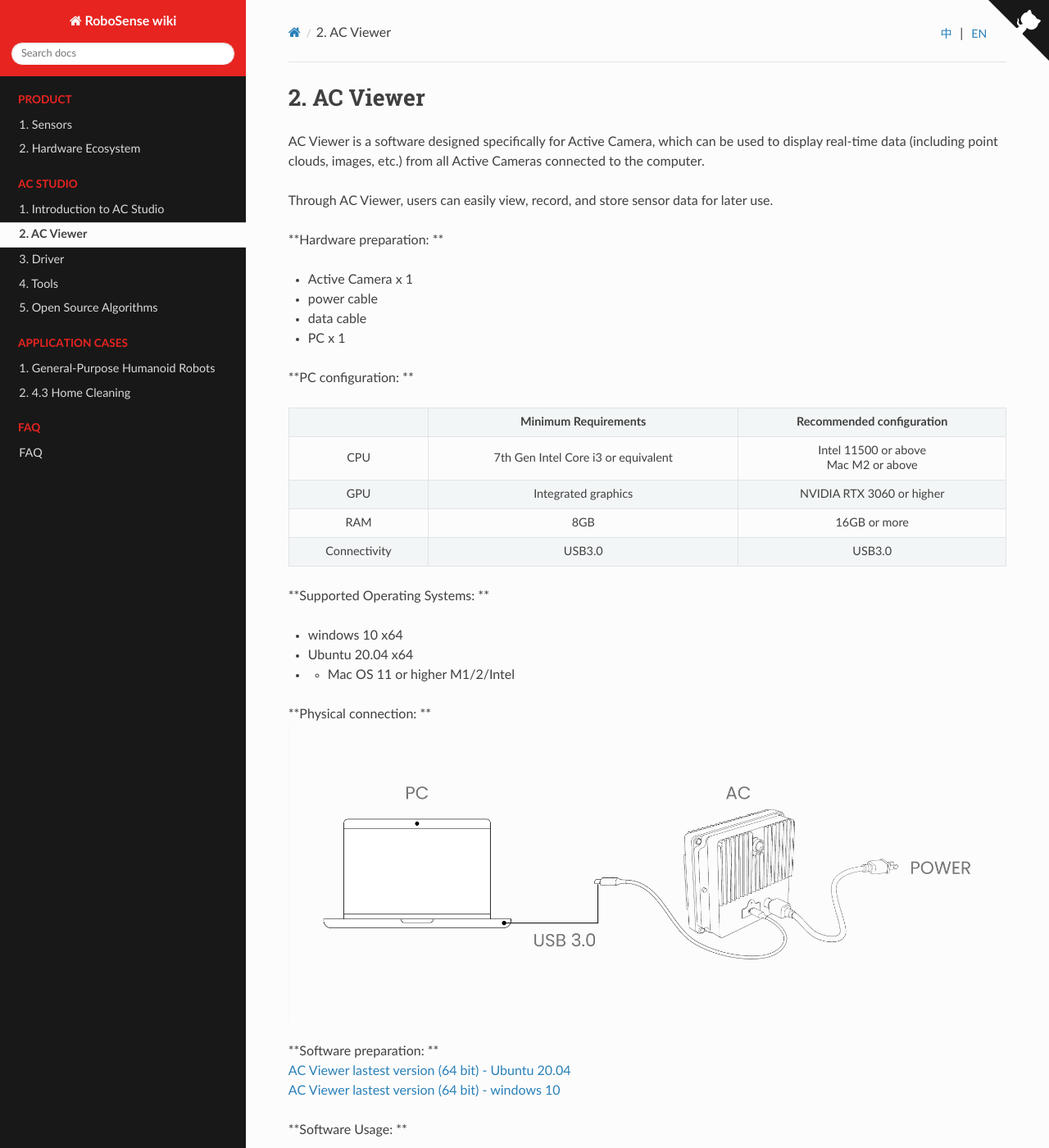
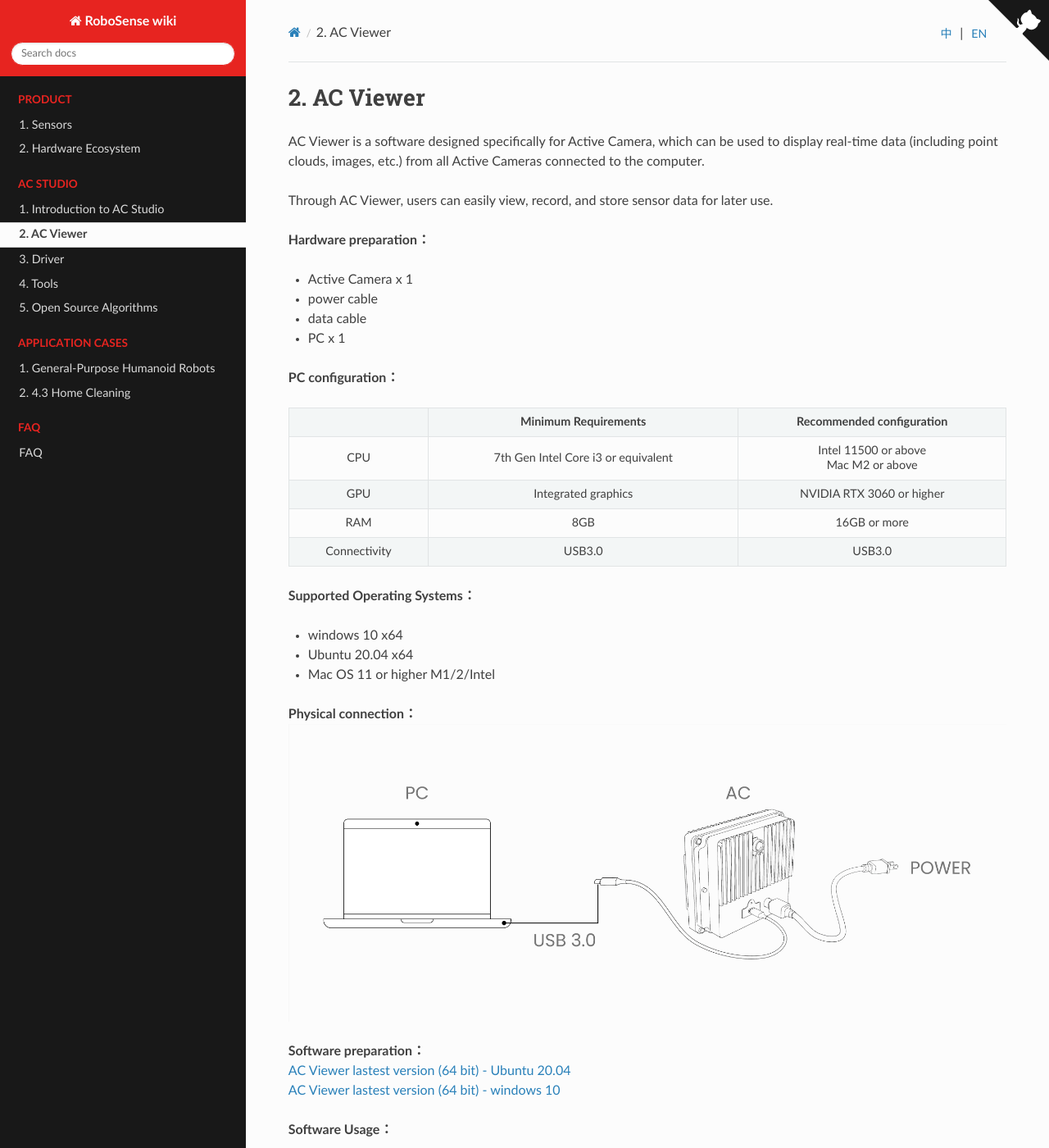
Before and after one commit to RoboSense-Robotics/robosense_ac_wiki_en, a Sphinx documentation site: the page built from source/ac_studio/ac_viewer.md, in a window 1280 px wide and 1400 px high. Shown: the whole window at 82% size. Built offline with Sphinx 7.4.7 and the Read the Docs theme 3.1.0, drawn with Linux system fonts in a browser that asks for light colours; pages that are not in the unit, such as notebooks, are missing from menus.

```diff
--- a/source/ac_studio/ac_viewer.md
+++ b/source/ac_studio/ac_viewer.md
@@ -4,13 +4,13 @@ AC Viewer is a software designed specifically for Active Camera, which can be us
 
 Through AC Viewer, users can easily view, record, and store sensor data for later use.
 
-**Hardware preparation: **
+**Hardware preparation：**
 - Active Camera x 1
 - power cable
 - data cable
 - PC x 1
 
-**PC configuration: **
+**PC configuration：**
 
 <table class="docutils align-default" style="width: 100%;">
     <tbody>
@@ -42,23 +42,21 @@ Through AC Viewer, users can easily view, record, and store sensor data for late
     </tbody>
 </table>
 
-**Supported Operating Systems: **
-
+**Supported Operating Systems：**
 - windows 10 x64
 - Ubuntu 20.04 x64
-- - Mac OS 11 or higher M1/2/Intel
+- Mac OS 11 or higher M1/2/Intel
 
-**Physical connection: **
+**Physical connection：**
 ![图片alt](../image/output.png)
 
 
-**Software preparation: **
+**Software preparation：**
 [AC Viewer lastest version (64 bit) - Ubuntu 20.04](https://cdn.robosense.cn/AC_wiki/AcViewer_Linux_x86_64_release_lastest.zip)
 [AC Viewer lastest version (64 bit) - windows 10](https://cdn.robosense.cn/AC_wiki/AcViewer_Win_x86_64_release_lastest.zip)
 
 
-
- **Software Usage: **
+**Software Usage：**
 - Check if the device is properly connected and if the data stream is normal
 <div style="margin-bottom: 24px; position:relative; width:100%; padding-top: 55.33%;" class="video-container">
     <iframe src="https://cdn.robosense.cn/AC_wiki/acview_check.mp4" allowfullscreen style="position:absolute; top:0; left:0; width:100%; height:100%;"></iframe>
```
